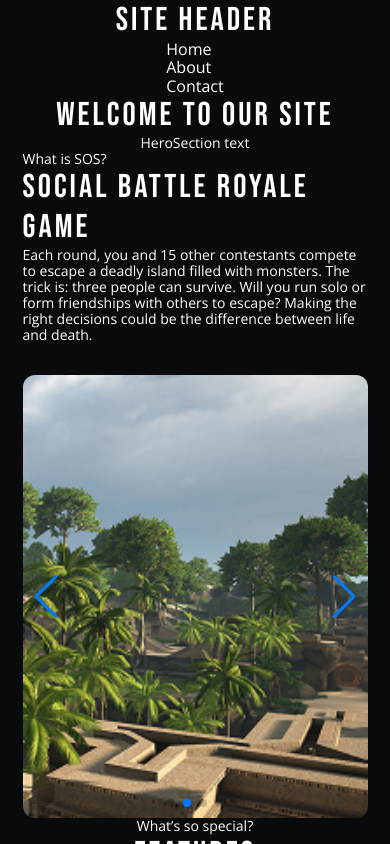
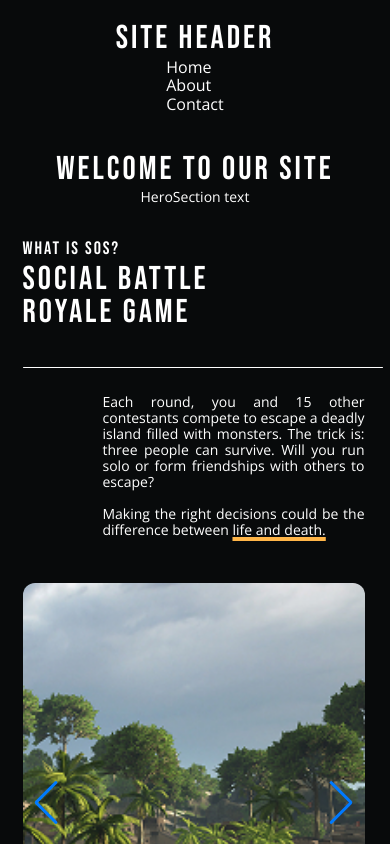
Before and after one commit to Dmitriy-Ponomarenko/survive-at-all-costs, a React (Vite) app: page / in a window 390 px wide. Shown: the top 844 px of the page. Built offline with nearby package versions, Linux system fonts and the light colour scheme.

Commit message:
About Section first container mobile

```diff
--- a/src/components/LandingPageComp/AboutSection/AboutSection.jsx
+++ b/src/components/LandingPageComp/AboutSection/AboutSection.jsx
@@ -47,15 +47,19 @@ export const AboutSection = () => {
     <section className={`${styles.aboutSection} section`}>
       <div className={`${styles.aboutContainer} container`}>
         <div className={styles.aboutFirstContainer}>
-          <div className={styles.aboutTitleWrapper}>
-            <p className={styles.aboutSubtitle}>What is SOS?</p>
-            <h2 className={styles.aboutTitle}>social battle royale game</h2>
+          <p className={styles.aboutSubtitle}>What is SOS?</p>
+          <h2 className={styles.aboutTitle}>social battle royale game</h2>
+          <div className={styles.aboutLine}></div>
+          <div className={styles.aboutTextContainer}>
+            <p className={styles.aboutText}>
+              Each round, you and 15 other contestants compete to escape a deadly island filled with monsters. The trick
+              is: three people can survive. Will you run solo or form friendships with others to escape?
+            </p>
+            <p className={styles.aboutText}>
+              Making the right decisions could be the difference between{' '}
+              <span className={styles.aboutTextHighlight}>life and death.</span>
+            </p>
           </div>
-          <p className={styles.aboutText}>
-            Each round, you and 15 other contestants compete to escape a deadly island filled with monsters. The trick
-            is: three people can survive. Will you run solo or form friendships with others to escape? Making the right
-            decisions could be the difference between life and death.
-          </p>
         </div>
         <div className={styles.aboutSwiperContainer}>
           <Swiper
--- a/src/components/LandingPageComp/AboutSection/AboutSection.module.css
+++ b/src/components/LandingPageComp/AboutSection/AboutSection.module.css
@@ -1,7 +1,61 @@
+.aboutContainer {
+  display: flex;
+  flex-direction: column;
+  padding-right: 0;
+}
+
+.aboutFirstContainer {
+  width: 100%;
+}
+
+.aboutSubtitle {
+  text-transform: uppercase;
+  font-size: 18px;
+  font-weight: 700;
+  letter-spacing: 2px;
+  font-family: 'Bebas Neue';
+  margin-bottom: 5.5px;
+}
+
+.aboutTitle {
+  line-height: 33px;
+  max-width: 270px;
+  margin-bottom: 38px;
+}
+
+.aboutLine {
+  height: 1.755px;
+  border-radius: 2.345px;
+  background: var(--white);
+  margin-bottom: 26px;
+}
+
+.aboutTextContainer {
+  display: flex;
+  flex-direction: column;
+  justify-self: end;
+  gap: 16px;
+  padding-right: 18px;
+  max-width: 280px;
+  width: 100%;
+}
+
+.aboutText {
+  width: 100%;
+  text-align: justify;
+}
+
+.aboutTextHighlight {
+  text-decoration: underline;
+  text-decoration-color: var(--yellow);
+  text-decoration-thickness: 3.676px;
+}
+
 .aboutSwiperContainer {
-  margin-top: 2rem;
+  margin-top: 45px;
   width: 100%;
   max-width: 600px;
+  padding-right: 18px;
 }
 .swiperImage {
   width: 100%;
@@ -9,3 +63,12 @@
   border-radius: 12px;
   object-fit: cover;
 }
+
+@media screen and (min-width: 768px) {
+}
+
+@media screen and (min-width: 1280px) {
+  .aboutContainer {
+    flex-direction: row;
+  }
+}
--- a/src/index.css
+++ b/src/index.css
@@ -140,8 +140,7 @@ input {
 
 .container {
   max-width: 375px;
-  padding-left: 15px;
-  padding-right: 15px;
+  padding: 18px 15px;
   margin-left: auto;
   margin-right: auto;
   display: flex;
```
